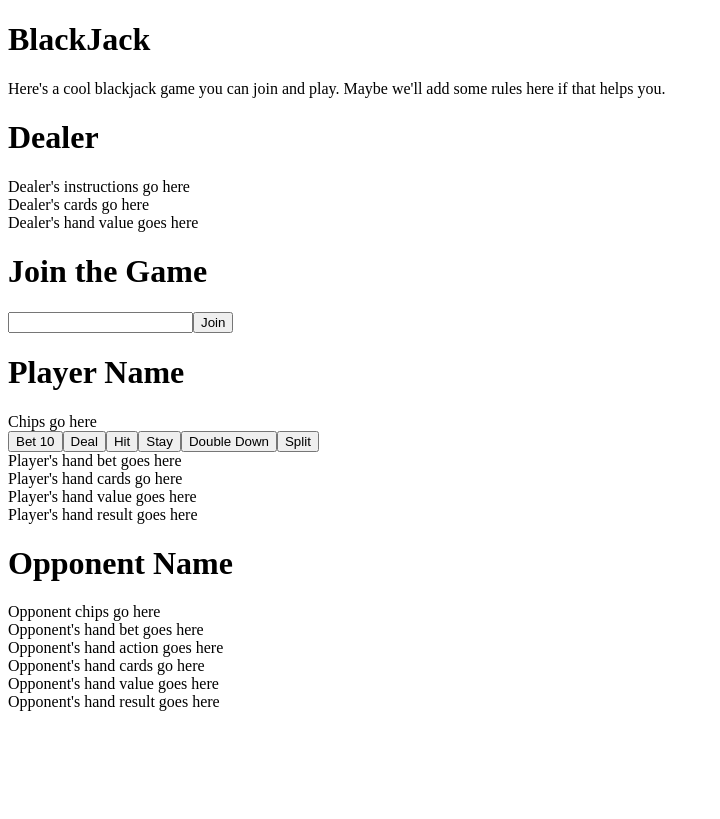
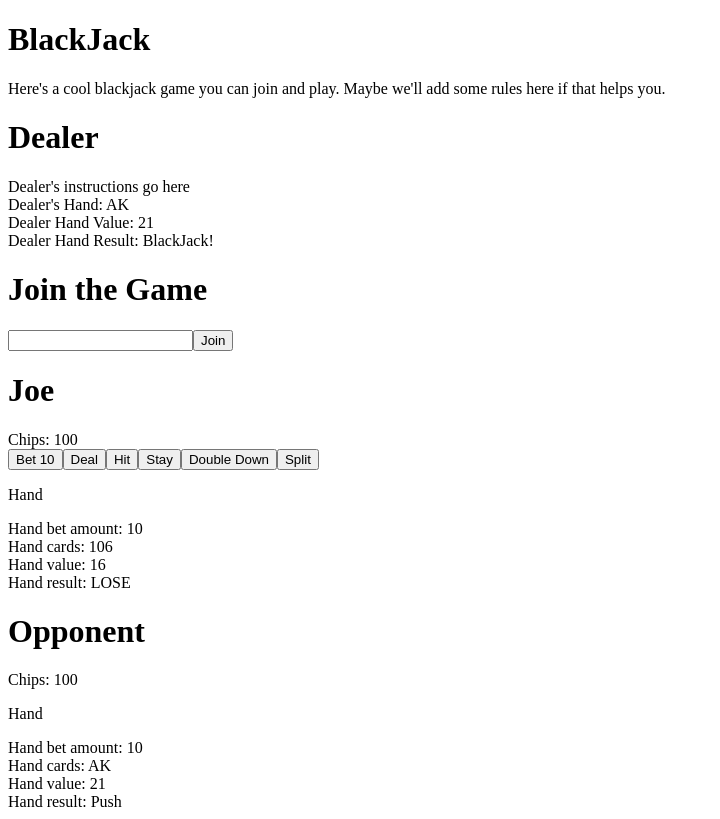
Before and after one commit to wtjoe/Casino-Night-Blackjack, a React app: page / in a window 1280 px wide. Shown: the whole page, without its empty margins (0-720 px from the left). Built offline with nearby package versions, Linux system fonts and the light colour scheme; no server answers; the HTML template or start-up script is replaced by a standard one.

Commit message:
game state, props and new components accordingly

```diff
--- a/client/App.tsx
+++ b/client/App.tsx
@@ -4,20 +4,46 @@ import GameHeader from "./components/GameHeader";
 import Dealer from "./components/Dealer";
 import JoinForm from "./components/JoinForm";
 import Player from "./components/Player";
-import Opponent from "./components/Opponent";
-
-
+import Opponents from "./components/Opponents";
 
 
 const App: React.FC = () => {
+  const [game, setGame] = React.useState({
+    dealer: {
+      dealerHand: ["A", "K"], value: 21, result: "BlackJack!",
+    },
+    player:
+      {
+        name: "Joe", chips: 100,
+        hands: [
+          {
+            bet: 10, cards: ["10", "6"], value: 16, result: "LOSE"
+          }
+        ]
+      },
+    opponents: [
+      {
+        name: "Opponent", id: 1, chips: 100,
+        hands: [
+          {
+            bet: 10, cards: ["A", "K"], value: 21, result: "Push",
+          },
+          {
+            bet: 10, cards: ["2", "2"], value: 4, result: "LOSE",
+          }
+        ]
+      },
+    ]
+  });
+
   return (
     <>
       <Socket />
-      <GameHeader />
-      <Dealer />
+      <GameHeader/>
+      <Dealer dealer={game.dealer} />
       <JoinForm />
-      <Player />
-      <Opponent />
+      <Player player={game.player} />
+      <Opponents opponents={game.opponents} />
     </>
 )};
 
--- a/client/components/Dealer.tsx
+++ b/client/components/Dealer.tsx
@@ -1,16 +1,27 @@
 import React from "react";
 
-const Dealer: React.FC = () => {
+interface DealerProps {
+  dealer: {
+      dealerHand: string[];
+      value: number;
+      result: string;
+    };
+  };
+
+const Dealer: React.FC<DealerProps> = ({ dealer }) => {
   return <>
     <h1>Dealer</h1>
     <div>
         Dealer's instructions go here
     </div>
     <div>
-        Dealer's cards go here
+        Dealer's Hand: {dealer.dealerHand}
     </div>
     <div>
-        Dealer's hand value goes here
+        Dealer Hand Value: {dealer.value}
+    </div>
+    <div>
+        Dealer Hand Result: {dealer.result}
     </div>
   </>;
 };
--- /dev/null
+++ b/client/components/Hand.tsx
@@ -0,0 +1,24 @@
+import React from "react";
+
+interface HandProps {
+    hand: {
+      bet: number;
+      cards: string[];
+      value: number;
+      result: string;
+    };
+  }
+
+  const Hand: React.FC<HandProps> = ({ hand }) => {
+    return (
+      <>
+        <p>Hand</p>
+        <div>Hand bet amount: {hand.bet}</div>
+        <div>Hand cards: {hand.cards}</div>
+        <div>Hand value: {hand.value}</div>
+        <div>Hand result: {hand.result}</div>
+      </>
+    );
+  };
+
+  export default Hand;
--- a/client/components/Opponent.tsx
+++ b/client/components/Opponent.tsx
@@ -1,26 +1,27 @@
 import React from "react";
+import Hand from "./Hand";
 
-const Opponent: React.FC = () => {
+interface OpponentProps {
+    opponent: {
+        name: string;
+        id: number;
+        chips: number;
+        hands: {
+            bet: number;
+            cards: string[];
+            value: number;
+            result: string;
+        }[];
+    };
+}
+
+const Opponent: React.FC<OpponentProps> = ({ opponent }) => {
   return <>
-    <h1>Opponent Name</h1>
+    <h1>{opponent.name}</h1>
     <div>
-        Opponent chips go here
+        Chips:  {opponent.chips}
     </div>
-    <div>
-        Opponent's hand bet goes here
-    </div>
-    <div>
-        Opponent's hand action goes here
-    </div>
-    <div>
-        Opponent's hand cards go here
-    </div>
-    <div>
-        Opponent's hand value goes here
-    </div>
-    <div>
-        Opponent's hand result goes here
-    </div>
+    <Hand hand={opponent.hands[0]} />
 
 
   </>;
--- /dev/null
+++ b/client/components/Opponents.tsx
@@ -0,0 +1,28 @@
+import React from 'react';
+import Opponent from './Opponent';
+
+interface OpponentsProps {
+  opponents: {
+    name: string;
+    id: number;
+    chips: number;
+    hands: {
+      bet: number;
+      cards: string[];
+      value: number;
+      result: string;
+    }[];
+  }[];
+}
+
+const Opponents: React.FC<OpponentsProps> = ({ opponents }) => {
+  return (
+    <>
+      {opponents.map((opponent, index) => (
+        <Opponent key={index} opponent={opponent} />
+      ))}
+    </>
+  );
+};
+
+export default Opponents;
--- a/client/components/Player.tsx
+++ b/client/components/Player.tsx
@@ -1,29 +1,30 @@
 import React from "react";
+import Hand from "./Hand";
 
-const Player: React.FC = () => {
+interface PlayerProps {
+    player: {
+      name: string;
+      chips: number;
+      hands: {
+        bet: number;
+        cards: string[];
+        value: number;
+        result: string;
+      }[];
+    };
+  }
+
+const Player: React.FC<PlayerProps> = ({ player }) => {
   return <>
-    <h1>Player Name</h1>
-    <div>
-        Chips go here
-    </div>
+    <h1>{player.name}</h1>
+    <div>Chips:  {player.chips}</div>
     <button>Bet 10</button>
     <button>Deal</button>
     <button>Hit</button>
     <button>Stay</button>
     <button>Double Down</button>
     <button>Split</button>
-    <div>
-        Player's hand bet goes here
-    </div>
-    <div>
-        Player's hand cards go here
-    </div>
-    <div>
-        Player's hand value goes here
-    </div>
-    <div>
-        Player's hand result goes here
-    </div>
+    <Hand hand={player.hands[0]} />
 
 
   </>;
```
Also changed, not shown: public/bundle.js.
